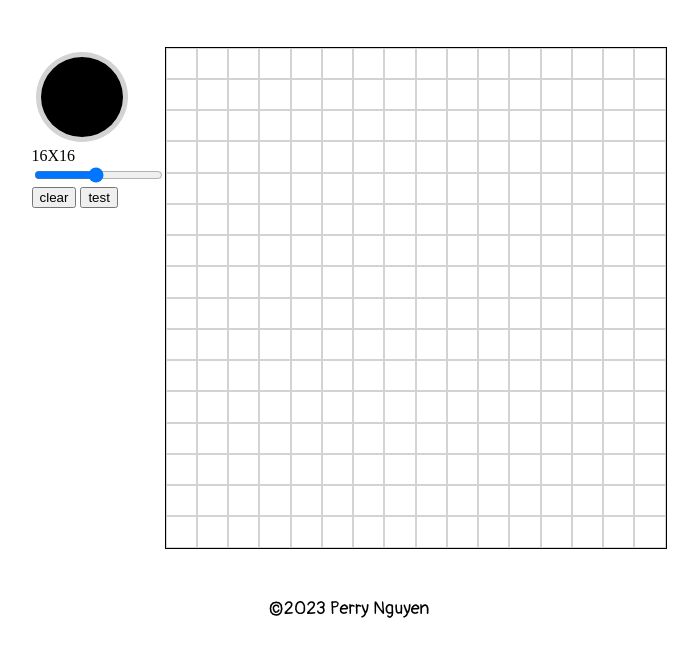
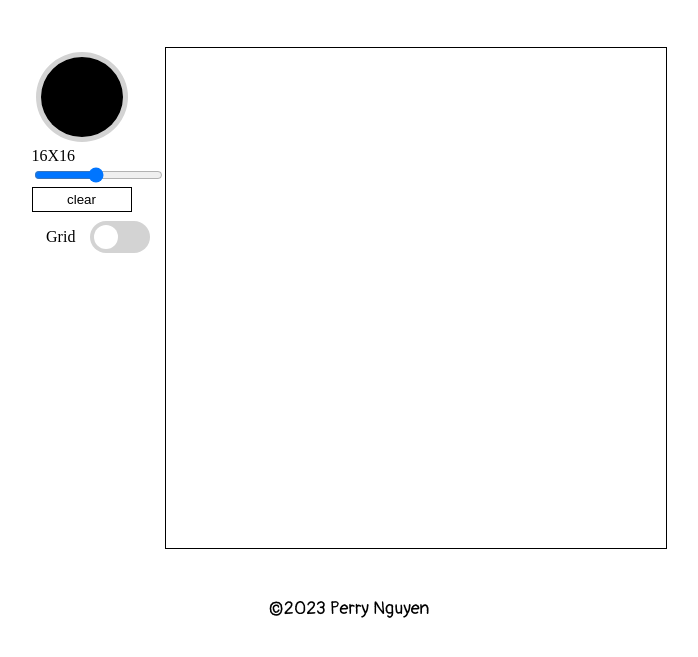
Before and after one commit to Tenlive1/etch-a-sketch, a plain HTML site: page index.html in a window 1280 px wide. Shown: the part 131-788 px from the top of the page, without its empty margins (291-989 px from the left). Drawn offline with Linux system fonts and the light colour scheme.

Commit message:
almost done with the toggle grid

```diff
--- a/index.html
+++ b/index.html
@@ -27,8 +27,15 @@
             </div>
 
             <div class="button-container">
-                <button>clear</button>
-                <button>test</button>
+                <button id="clear">clear</button>
+            </div>
+
+            <div class="toggle-container">
+                <p>Grid</p>
+                <input type="checkbox" id="Grid">
+                <label for="Grid" class="toggle">
+                    <div class="slider"></div>
+                </label>
             </div>
         </div>
 
--- a/scripts.js
+++ b/scripts.js
@@ -44,6 +44,13 @@ function removegrid(){
 
 
 const amounts = document.querySelector('#amount');
+const clear = document.querySelector('#clear');
+
+clear.addEventListener('click',()=>{
+    removegrid();
+    creategrid(amounts.value,amounts.value);
+    draw();
+})
 
 amounts.addEventListener('input',()=>{
     const text = document.querySelector('.text');
@@ -53,11 +60,22 @@ amounts.addEventListener('input',()=>{
     draw();
 });
 
+
+
 function draw(){
     const cols = document.querySelectorAll('.col');
+    const checkbox = document.querySelector('#Grid');
     let held = false
     cols.forEach((div) =>{
-        div.style = "border: 1px lightgray; border-style: solid; flex-basis:100%"; // making the grid
+
+        checkbox.addEventListener('change',()=>{
+            if(checkbox.checked == false){
+                console.log("test");
+                div.style.borderStyle = "none";// making the grid gridless
+            }else{
+                div.style.borderStyle = "solid";
+            }
+        })
         div.addEventListener('mousedown',()=>{
             if(document.body.style.cursor != "move"){
                 div.style.backgroundColor = colorwheel();
--- a/style.css
+++ b/style.css
@@ -56,3 +56,50 @@ body{
     border-radius:50%;
     border: 5px solid lightgray;
 }
+#clear{
+    width: 100px;
+    height: 25px;
+    background-color: transparent;
+    border: 1px solid black;
+}
+
+/*toggle*/
+
+.toggle{
+    background-color: lightgray;
+    width: 60px;
+    height:32px;
+    border-radius: 16px;
+    display: flex;
+    flex-direction: column;
+}
+
+#Grid{
+    display: none;
+}
+.slider{
+    height: 24px;
+    width: 24px;
+    background-color: white;
+    border-radius: 16px;
+    margin: 4px;
+}
+
+#Grid:checked + .toggle {
+    background-color: #2196F3;
+}
+
+#Grid:checked + .toggle > .slider{
+    align-self: flex-end;
+}
+
+.toggle-container{
+    display: flex;
+    width: 100%;
+    justify-content: space-evenly;
+    align-items: center;
+}
+.col{
+    flex-basis: 100%;
+    border: 1px lightgray;
+}
```
Also changed, not shown: 1 other file.
